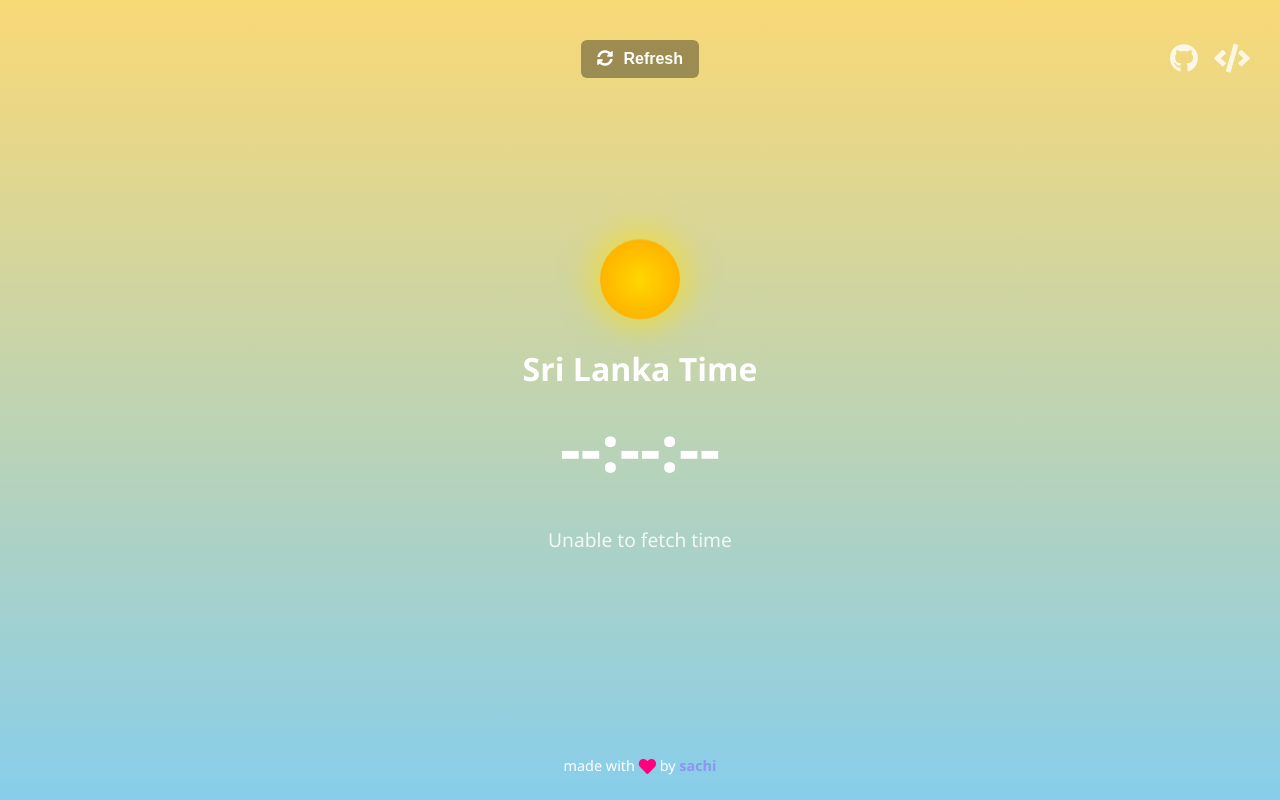
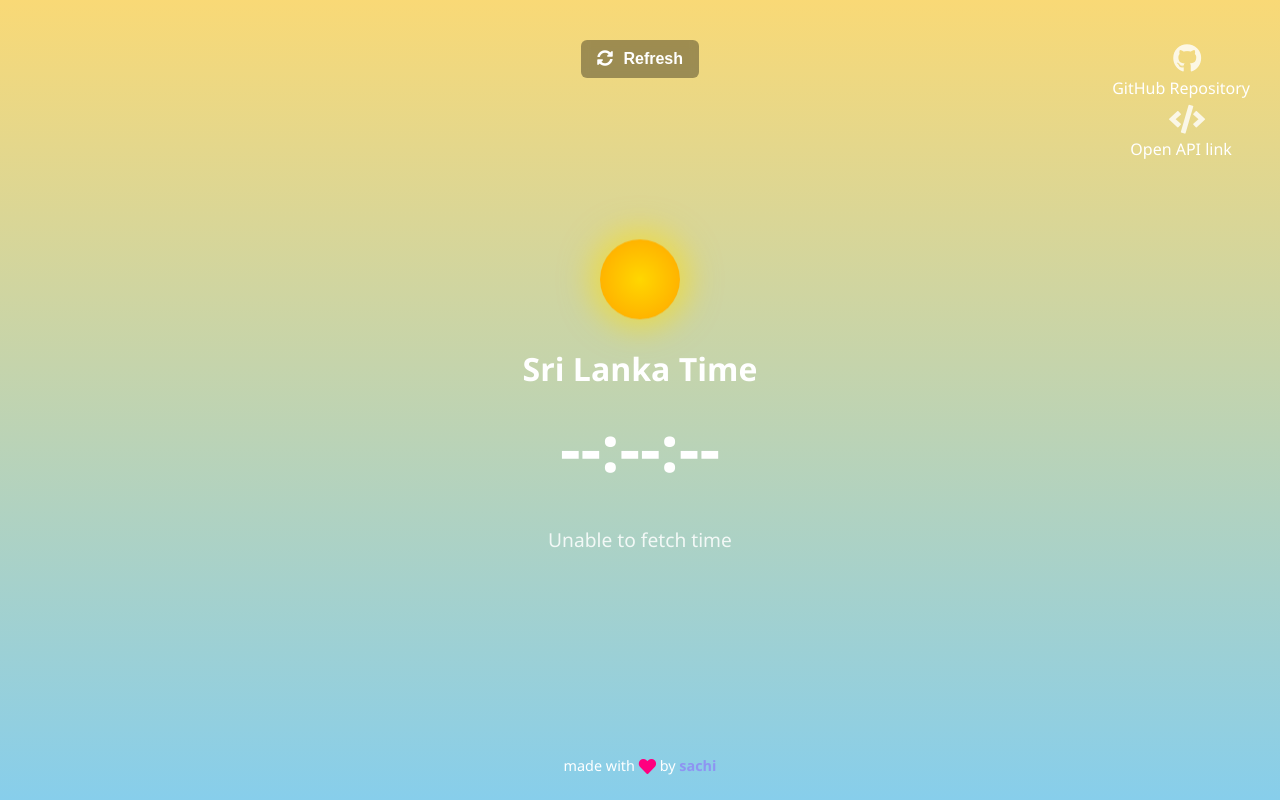
Before and after one commit to saacki/time.lk, a plain HTML site: page index.html in a window 1280 px wide. Drawn offline with Linux system fonts and the light colour scheme; no server answers.

Commit message:
Update index.html

```diff
--- a/index.html
+++ b/index.html
@@ -15,7 +15,7 @@
   <link rel="manifest" href="https://time.lk/assets/img/fav/site.webmanifest?v=2a">
   <link rel="mask-icon" href="https://time.lk/assets/img/fav/safari-pinned-tab.svg?v=2a" color="#f9d976">
   <link rel="shortcut icon" href="https://time.lk/assets/img/fav/favicon.ico?v=2b">
-  <link rel="stylesheet" href="assets/css/style.css?v=3.03" />
+  <link rel="stylesheet" href="assets/css/style.css?v=3.06" />
   <link rel="stylesheet" href="https://use.fontawesome.com/releases/v5.15.4/css/all.css" crossorigin="anonymous">
   <meta name="theme-color" content="#f9d976" id="theme-color-meta">
 </head>
@@ -36,8 +36,21 @@
 
   <!-- Top links -->
   <div id="top-links">
-  <a href="https://github.com/saacki/time.lk" target="_blank"><i class="fab fa-github"></i></a>
-  <a href="https://app.time.lk/api" target="_blank"><i class="fas fa-code"></i></a>
+  <!-- GitHub Tooltip -->
+  <div class="tooltip-container">
+    <a href="https://github.com/saacki/time.lk" target="_blank">
+      <i class="fab fa-github"></i>
+    </a>
+    <div class="tooltip" onclick="window.open('https://github.com/saacki/time.lk', '_blank')">GitHub Repository</div>
+  </div>
+
+  <!-- API Tooltip -->
+  <div class="tooltip-container">
+    <a href="https://app.time.lk/api" target="_blank" id="api-link">
+      <i class="fas fa-code"></i>
+    </a>
+    <div class="tooltip" onclick="window.open('https://app.time.lk/api', '_blank')">Open API link</div>
+  </div>
 </div>
 
   <!-- Return button -->
```
